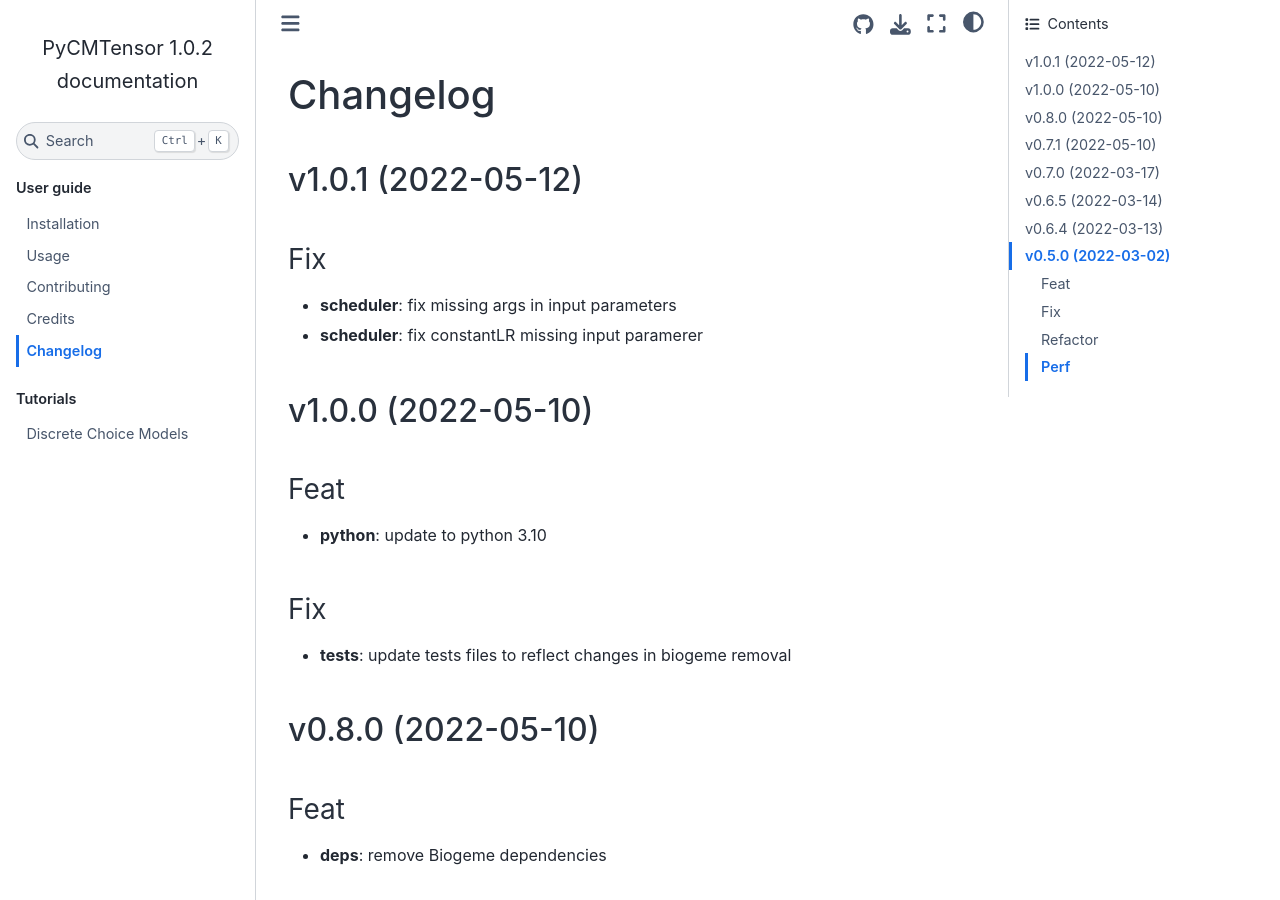
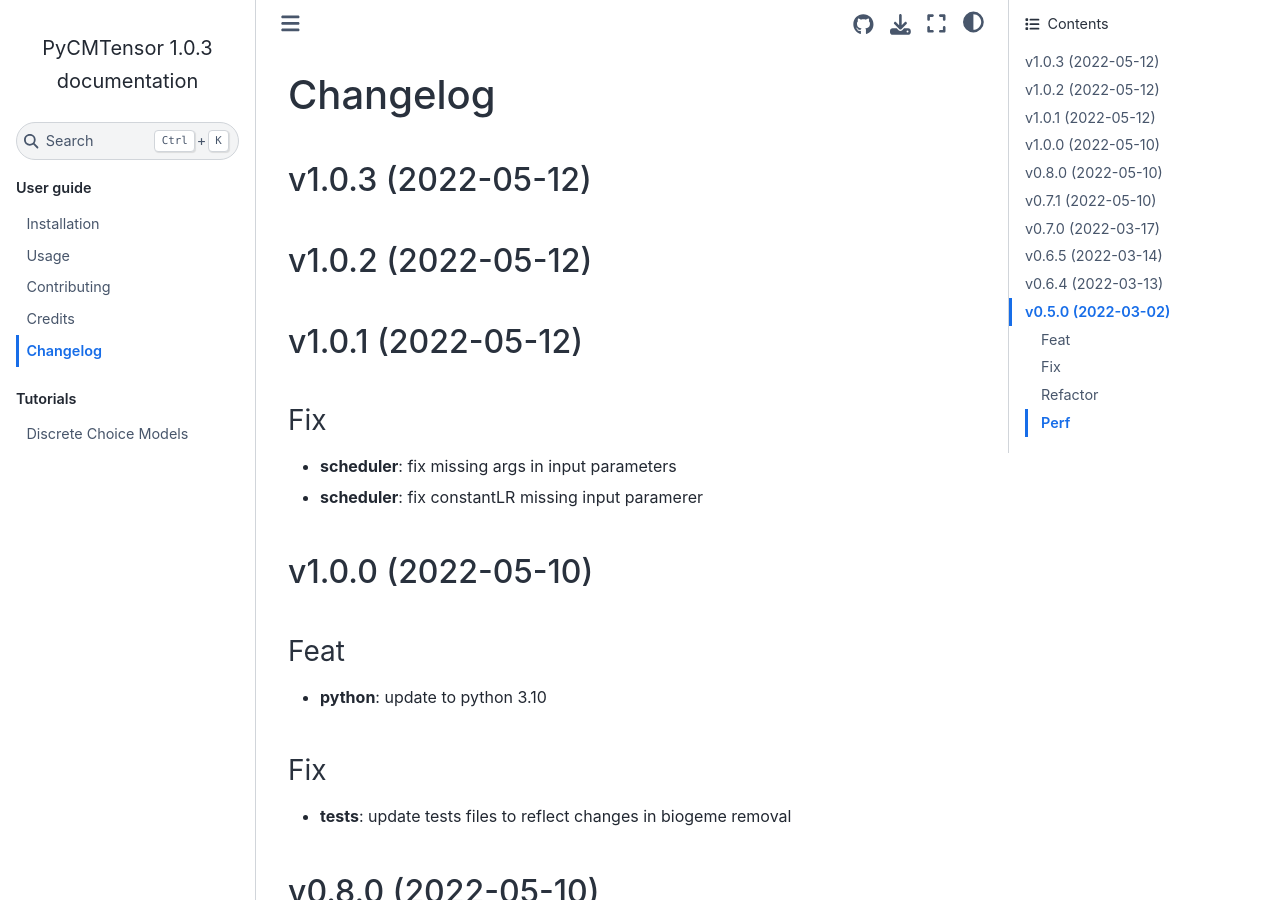
Before and after one commit to mwong009/pycmtensor, a Sphinx documentation site: the page built from docs/changelog.md, in a window 1280 px wide and 900 px high. Built offline with Sphinx 7.4.7 and the Sphinx Book theme 1.1.4, drawn with Linux system fonts in a browser that asks for light colours; pages that are not in the unit, such as notebooks, are missing from menus.

Commit message:
bump: version 1.0.2 → 1.0.3

```diff
--- a/CHANGELOG.md
+++ b/CHANGELOG.md
@@ -1,3 +1,7 @@
+## v1.0.3 (2022-05-12)
+
+## v1.0.2 (2022-05-12)
+
 ## v1.0.1 (2022-05-12)
 
 ### Fix
--- a/docs/conf.py
+++ b/docs/conf.py
@@ -36,9 +36,9 @@
 # the built documents.
 #
 # The short X.Y version.
-version = "1.0.2"
+version = "1.0.3"
 # The full version, including alpha/beta/rc tags.
-release = "1.0.2"
+release = "1.0.3"
 
 # -- General configuration ---------------------------------------------
 
--- a/pycmtensor/__init__.py
+++ b/pycmtensor/__init__.py
@@ -1,7 +1,7 @@
 """Top-level package for PyCMTensor."""
 
 __author__ = """Melvin Wong"""
-__version__ = "1.0.2"
+__version__ = "1.0.3"
 
 from .config import Config
 
--- a/pyproject.toml
+++ b/pyproject.toml
@@ -1,6 +1,6 @@
 [tool.poetry]
 name = "pycmtensor"
-version = "1.0.2"
+version = "1.0.3"
 description = "Python Tensor based package for Deep neural net assisted Discrete Choice Modelling."
 authors = ["Melvin Wong <m.j.w.wong@tue.nl>"]
 license = "MIT License"
@@ -81,7 +81,7 @@
 
 [tool.commitizen]
 name = "cz_conventional_commits"
-version = "1.0.2"
+version = "1.0.3"
 tag_format = "v$version"
 version_files = [
     "pyproject.toml:version",
```
